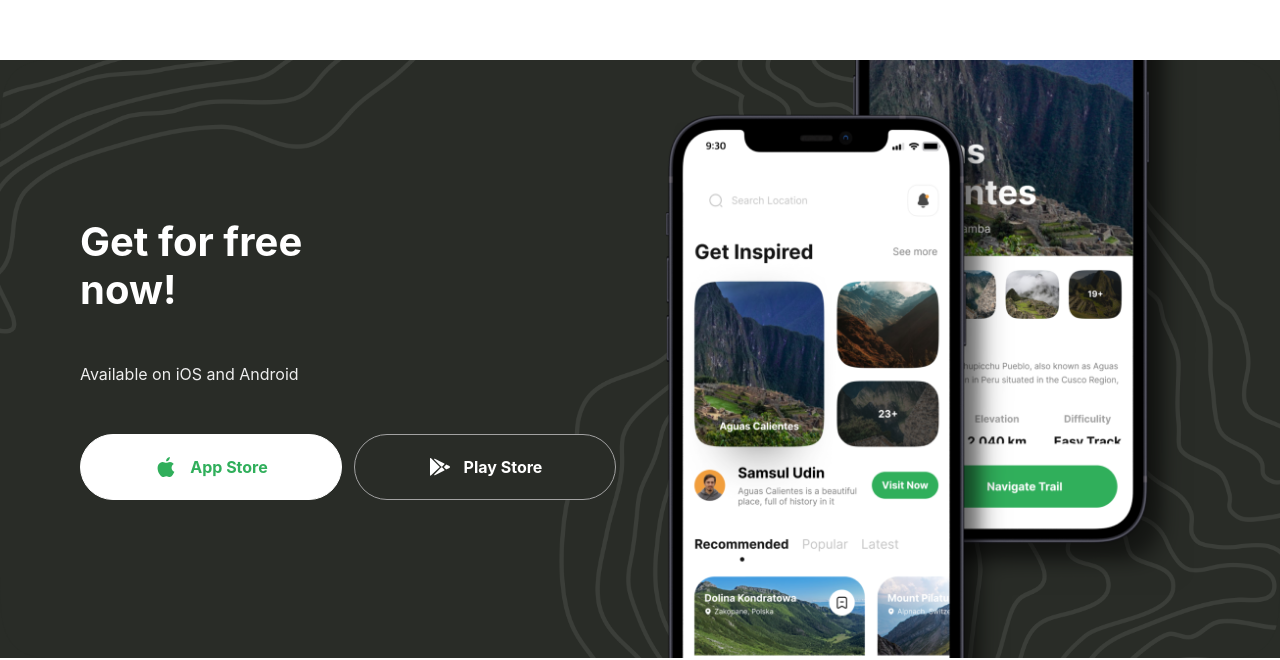
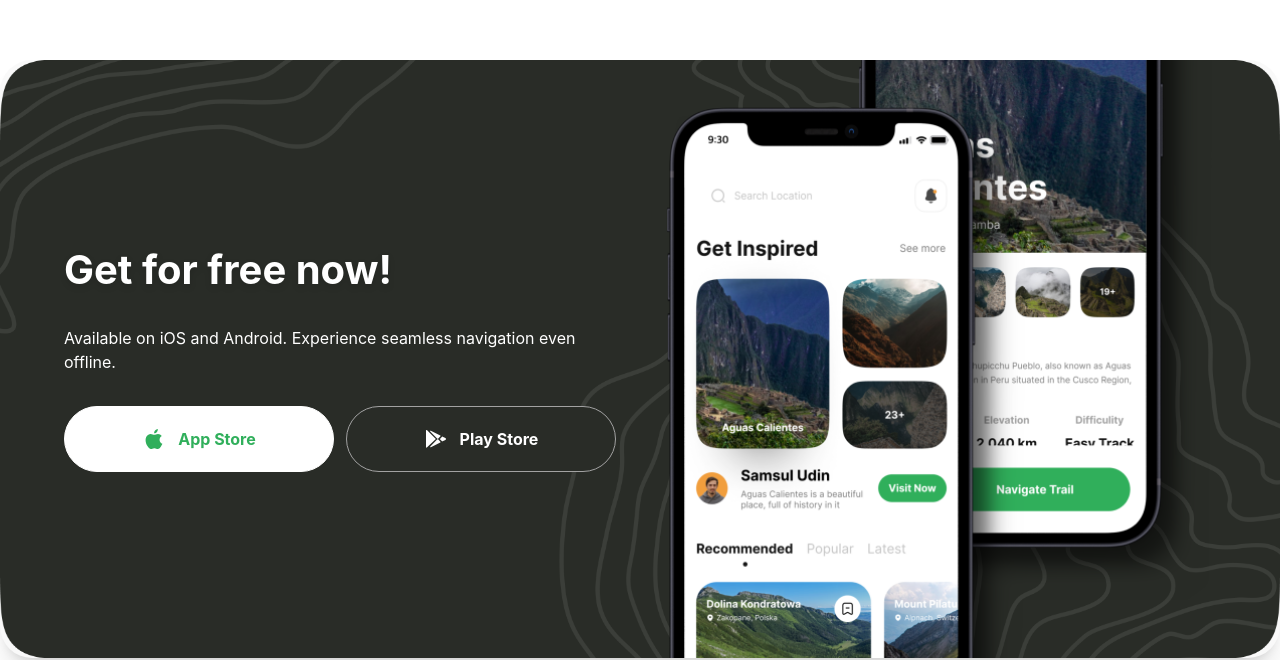
Before and after one commit to krishnasahu22032003/Travel-website-landing-page, a React (Vite) app: page / in a window 1280 px wide. Shown: the part 3663-4323 px from the top of the page. Built offline with nearby package versions, Linux system fonts and the light colour scheme.

Commit message:
GetApp section improved

```diff
--- a/src/components/GetApp.jsx
+++ b/src/components/GetApp.jsx
@@ -1,13 +1,63 @@
-import Button from "./Button"
+"use client";
+
+import React, { useLayoutEffect, useRef } from "react";
+import Button from "./Button";
+import { gsap } from "gsap";
+import { ScrollTrigger } from "gsap/ScrollTrigger";
+
+gsap.registerPlugin(ScrollTrigger);
 
 const GetApp = () => {
+  const textRef = useRef(null);
+  const imageRef = useRef(null);
+
+  useLayoutEffect(() => {
+    const ctx = gsap.context(() => {
+      gsap.from(textRef.current, {
+        scrollTrigger: {
+          trigger: textRef.current,
+          start: "top 85%",
+        },
+        opacity: 0,
+        y: 60,
+        duration: 0.8,
+        ease: "power3.out",
+      });
+
+      gsap.from(imageRef.current, {
+        scrollTrigger: {
+          trigger: imageRef.current,
+          start: "top 85%",
+        },
+        opacity: 0,
+        x: 60,
+        duration: 0.8,
+        ease: "power3.out",
+        delay: 0.2,
+      });
+
+      ScrollTrigger.refresh();
+    });
+
+    return () => ctx.revert();
+  }, []);
+
   return (
-   <section className="flexCenter w-full flex-col pb-[100px]">
-      <div className="get-app">
-        <div className="z-20 flex w-full flex-1 flex-col items-start justify-center gap-12">
-          <h2 className="bold-40 lg:bold-64 xl:max-w-[320px]">Get for free now!</h2>
-          <p className="regular-16 text-gray-10">Available on iOS and Android</p>
-          <div className="flex w-full flex-col gap-3 whitespace-nowrap xl:flex-row">
+    <section className="flexCenter w-full flex-col pb-[100px]">
+      <div className="get-app relative w-full max-container rounded-[32px] bg-[#f9f9f9] px-8 py-16 lg:py-24 xl:px-16 flex flex-col-reverse lg:flex-row justify-between items-center gap-12 overflow-hidden shadow-xl z-10">
+
+        {/* Text content */}
+        <div
+          ref={textRef}
+          className="z-20 flex w-full lg:w-[50%] flex-col items-start justify-center gap-8"
+        >
+          <h2 className="bold-40 lg:bold-64 max-w-[400px] text-white  drop-shadow-md">
+            Get for free now!
+          </h2>
+          <p className="regular-16 text-white">
+            Available on iOS and Android. Experience seamless navigation even offline.
+          </p>
+          <div className="flex w-full flex-col gap-3 xl:flex-row">
             <Button
               type="button"
               title="App Store"
@@ -25,12 +75,22 @@ const GetApp = () => {
           </div>
         </div>
 
-        <div className="flex flex-1 items-center justify-end">
-          <img src="/images/phones.png" alt="phones" width={550} height={870} />
+
+        <div
+          ref={imageRef}
+          className="z-20 flex justify-center items-center w-full lg:w-[50%]"
+        >
+          <img
+            src="/images/phones.png"
+            alt="phones"
+            width={550}
+            height={870}
+            className="object-contain"
+          />
         </div>
       </div>
     </section>
-  )
-}
+  );
+};
 
-export default GetApp
+export default GetApp;
```
